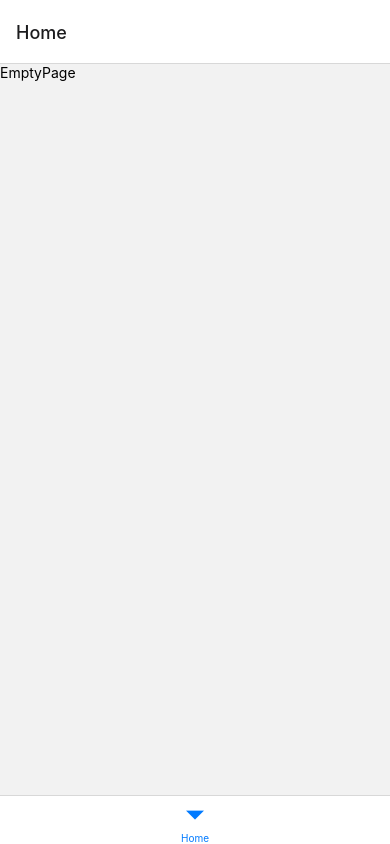
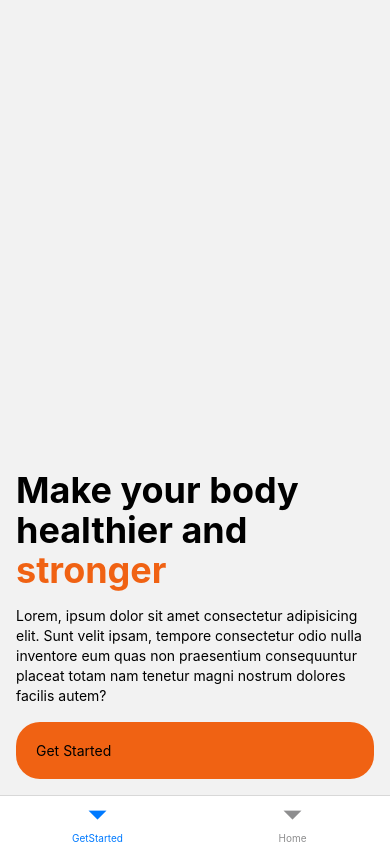
Before and after one commit to Unjokerino/GymPalDev, a React Native app: screen / in a window 390 px wide. Built offline with nearby package versions, Linux system fonts and the light colour scheme.

Commit message:
fix: change GetStartedScreen pos

```diff
--- a/src/navigation/BottomTabNavigator.tsx
+++ b/src/navigation/BottomTabNavigator.tsx
@@ -1,16 +1,24 @@
-import React from "react";
+import React from 'react';
 
-import { createBottomTabNavigator } from "@react-navigation/bottom-tabs";
+import { createBottomTabNavigator } from '@react-navigation/bottom-tabs';
 
-import { EmptyPage } from "../screens";
+import { EmptyPage } from '../screens';
+import { GetStartedScreen } from '../screens';
 
-import { rootScreens } from "./types";
+import { rootScreens } from './types';
 
 const Tab = createBottomTabNavigator();
 
 const BottomTabNavigator = () => {
   return (
     <Tab.Navigator>
+      <Tab.Screen
+        options={{
+          headerShown: false,
+        }}
+        name={rootScreens.GetStarted}
+        component={GetStartedScreen}
+      />
       <Tab.Screen name={rootScreens.Home} component={EmptyPage} />
     </Tab.Navigator>
   );
--- a/src/navigation/types.ts
+++ b/src/navigation/types.ts
@@ -2,6 +2,7 @@ export enum rootScreens {
   BottomTabs = "BottomTabs",
   EmptyPage = "EmptyPage",
   Home = "Home",
+  GetStarted = "GetStarted",
 }
 
 export type RootStackParamList = {
--- a/src/screens/GetStartedScreen.tsx
+++ b/src/screens/GetStartedScreen.tsx
@@ -1,8 +1,9 @@
 import { View, Text, TouchableOpacity } from 'react-native';
+import React from "react";
 
 const GetStarted = () => {
   return (
-    <View className="flex-1 gap-2 justify-end p-4 bg-black">
+    <View className="flex-1 gap-2 justify-end p-4">
       <View className="gap-y-4">
         <View>
           <Text className="text-4xl font-bold text-black">Make your body healthier and</Text>
@@ -13,9 +14,9 @@ const GetStarted = () => {
           consectetur odio nulla inventore eum quas non praesentium consequuntur placeat totam nam
           tenetur magni nostrum dolores facilis autem?
         </Text>
-        <View className="flex-none">
-          <TouchableOpacity className="flex-none py-7 px-5 bg-primary rounded-3xl">
-            <Text className="text-black">Get Started</Text>
+        <View>
+          <TouchableOpacity className="flex-none py-5 px-5 bg-primary rounded-3xl">
+            <Text className="text-white">Get Started</Text>
           </TouchableOpacity>
         </View>
       </View>
--- a/src/screens/index.ts
+++ b/src/screens/index.ts
@@ -1,3 +1,4 @@
-import EmptyPage from "./EmptyPage";
+import EmptyPage from './EmptyPage';
+import GetStartedScreen from './GetStartedScreen';
 
-export { EmptyPage };
+export { EmptyPage, GetStartedScreen };
--- a/tailwind.config.js
+++ b/tailwind.config.js
@@ -1,6 +1,6 @@
 /** @type {import('tailwindcss').Config} */
 module.exports = {
-  content: ["./App.{js,jsx,ts,tsx}", "./screens/**/*.{js,jsx,ts,tsx}"],
+  content: ["./App.{js,jsx,ts,tsx}", "./src/**/*.{js,jsx,ts,tsx}", "./src/**/**/*.{js,jsx,ts,tsx}"],
   theme: {
     colors: {
       'primary': 'rgba(240, 98, 19, 1)',
```
Also changed, not shown: src/navigation/RootNavigator.tsx (+5 -4 lines).
